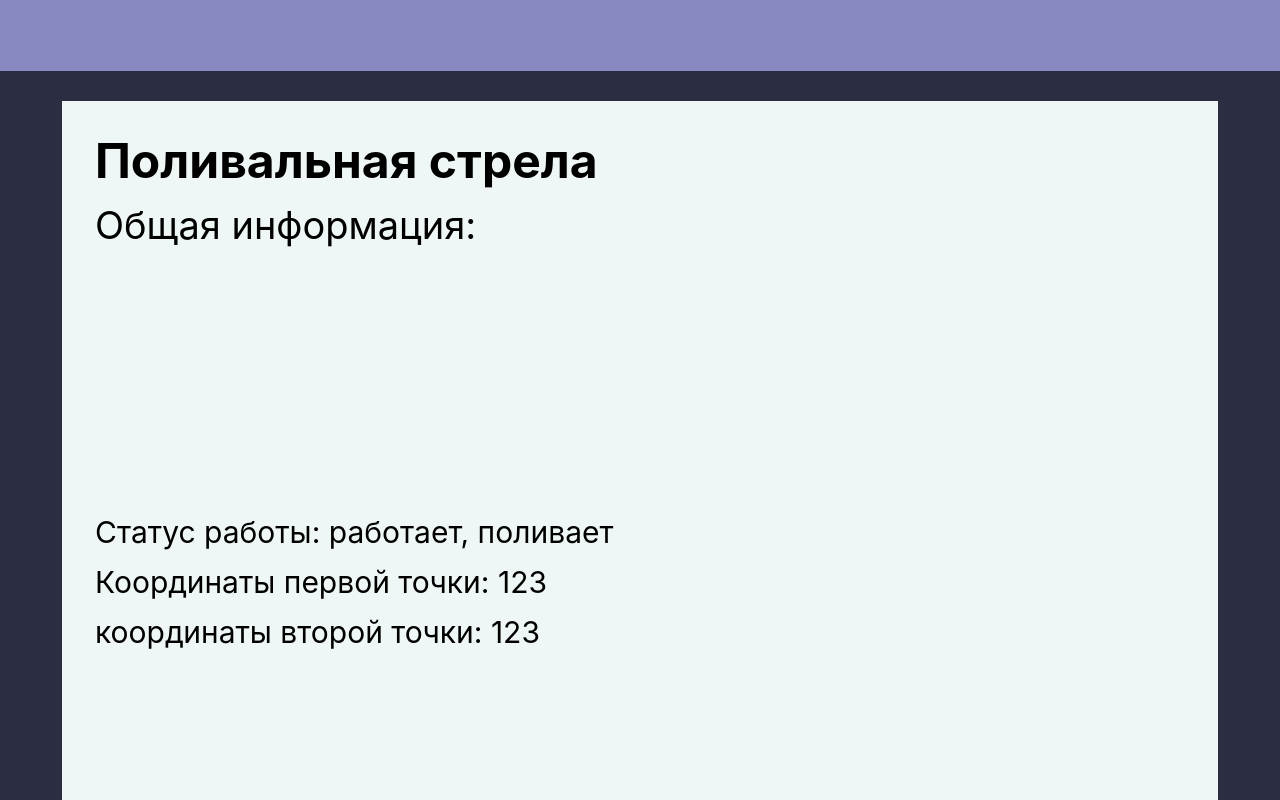
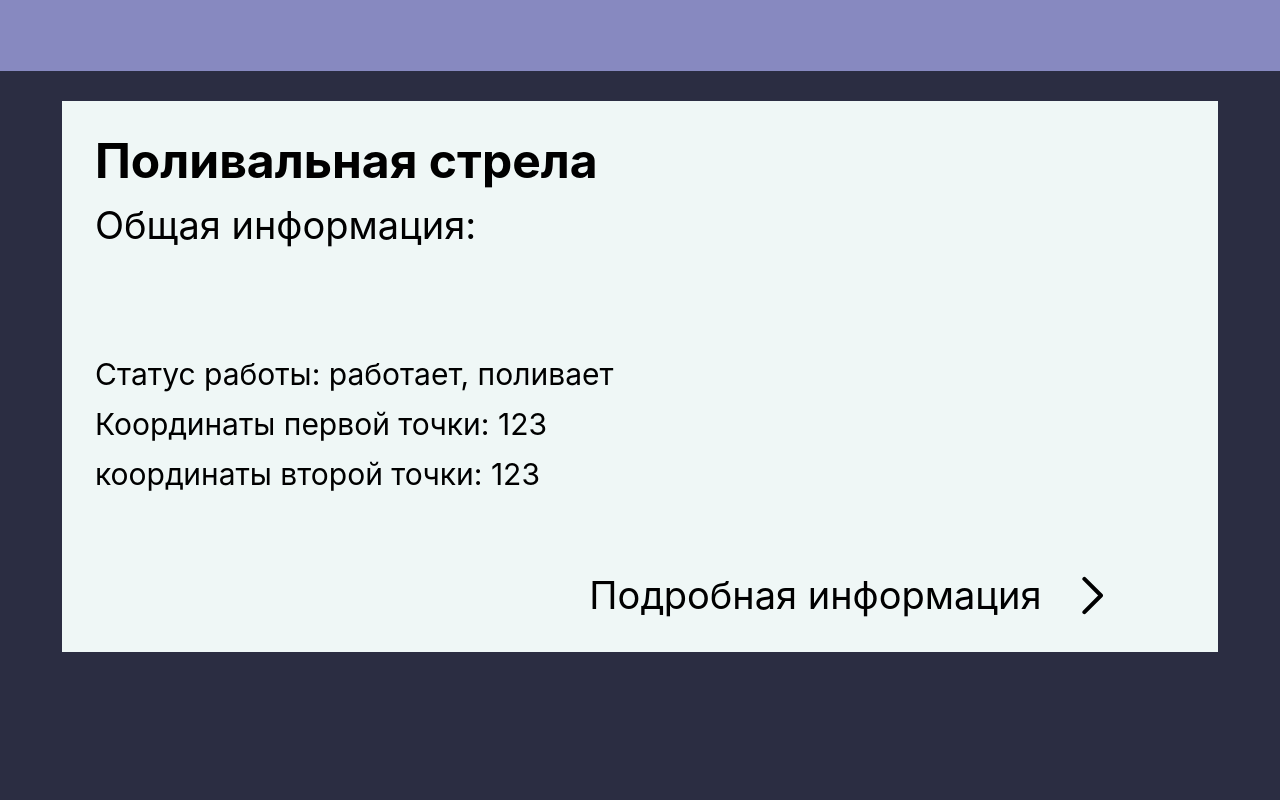
Before and after one commit to chirartem/Hakaton_Innocamp, a plain HTML site: page general.html in a window 1280 px wide. Shown: the top 800 px of the page. Drawn offline with Linux system fonts and the light colour scheme.

Commit message:
удалил flex у info

```diff
--- a/style/style.css
+++ b/style/style.css
@@ -15,13 +15,17 @@ body {
 
 .info {
 	max-width: 1219px;
-	min-height: 870px;
+	/*min-height: 870px;*/
 	margin: 0 auto;
 	background-color: #EFF7F6;
 	padding: 27px 35px 20px 33px;
-	display: flex;
-	flex-direction: column;
-	justify-content: space-between;
+	/*display: flex;*/
+	/*flex-direction: column;*/
+	/*justify-content: space-between;*/
+}
+
+.info__inner {
+	margin-bottom: 80px;
 }
 
 .info__text-main {
@@ -43,7 +47,7 @@ body {
 
 .info__text-top {
 	line-height: 65px;
-	margin-bottom: 20px;
+	margin-bottom: 90px;
 }
 
 .title {
```
